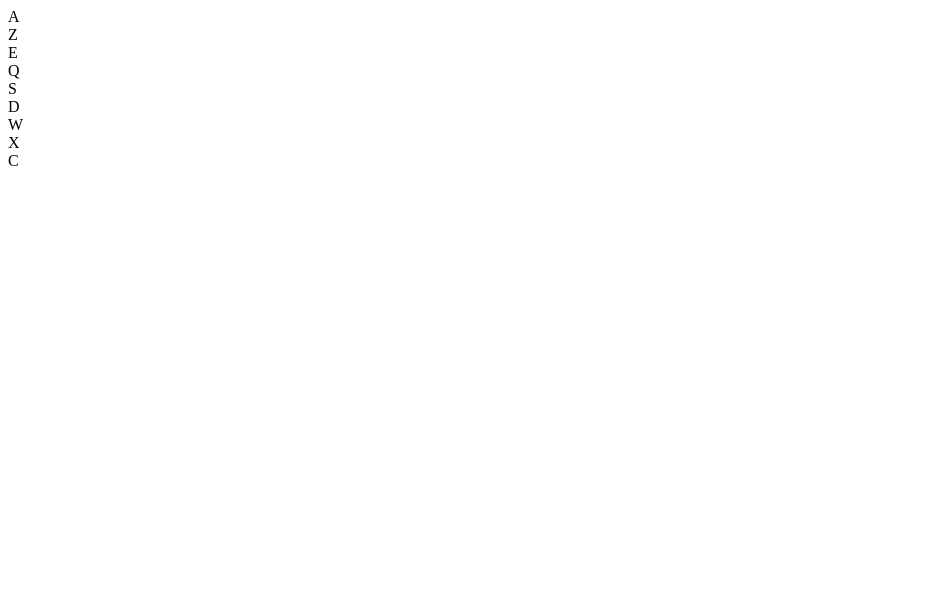
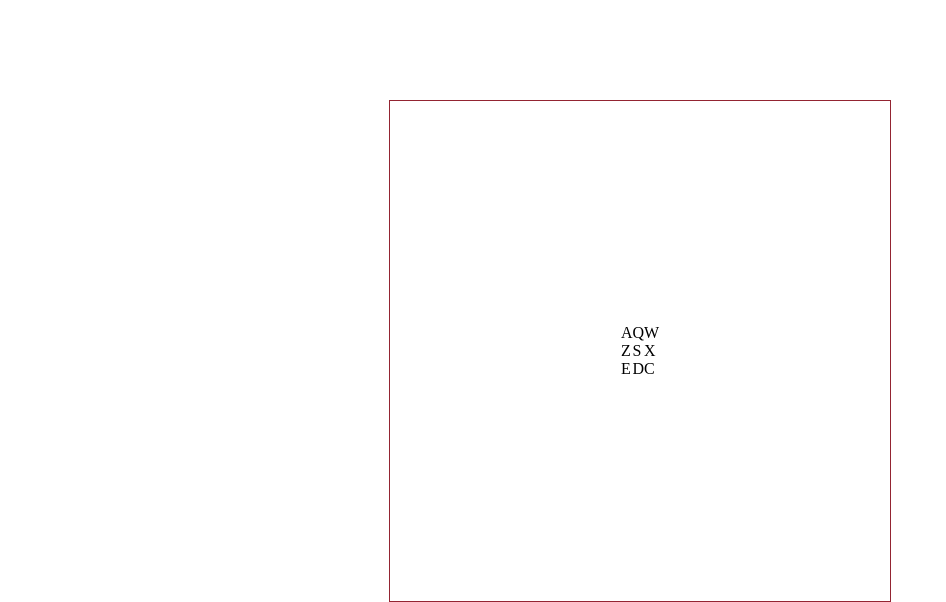
Before and after one commit to Adribasn/VirtualDrumKit, a plain HTML site: page index.html in a window 1280 px wide. Shown: the whole page, without its empty margins (0-946 px from the left). Drawn offline with Linux system fonts and the light colour scheme.

Commit message:
third commit

```diff
--- a/index.html
+++ b/index.html
@@ -5,12 +5,13 @@
     <meta http-equiv="X-UA-Compatible" content="IE=edge">
     <meta name="viewport" content="width=device-width, initial-scale=1.0">
     <title>VirtualDrumKit</title>
-    <link href="style.css" type="text/css">
+    <link href="style.css" type="text/css" rel="stylesheet">
 </head>
 <body>
+
     <div class="drum-kit">
         <div class="first-row">
-            <div class="key" id="key-one">A</div>
+                    <div class="key" id="key-one">A</div>
             <div class="key" id="key-two">Z</div>
             <div class="key" id="key-three">E</div>
         </div>
--- a/style.css
+++ b/style.css
@@ -0,0 +1,23 @@
+
+.drum-kit {
+    height: 500px;
+    width: 500px;
+    margin: auto;
+    margin-top: 100px;
+    border: 1px solid #932432;
+    display: flex;
+    justify-content: center;
+    align-items: center;
+}
+
+.first-row {
+    display: inline-block;
+}
+
+.second-row {
+    display: inline-block;
+}
+
+.third-row {
+    display: inline-block;
+}
```
Also changed, not shown: 1 other file.
